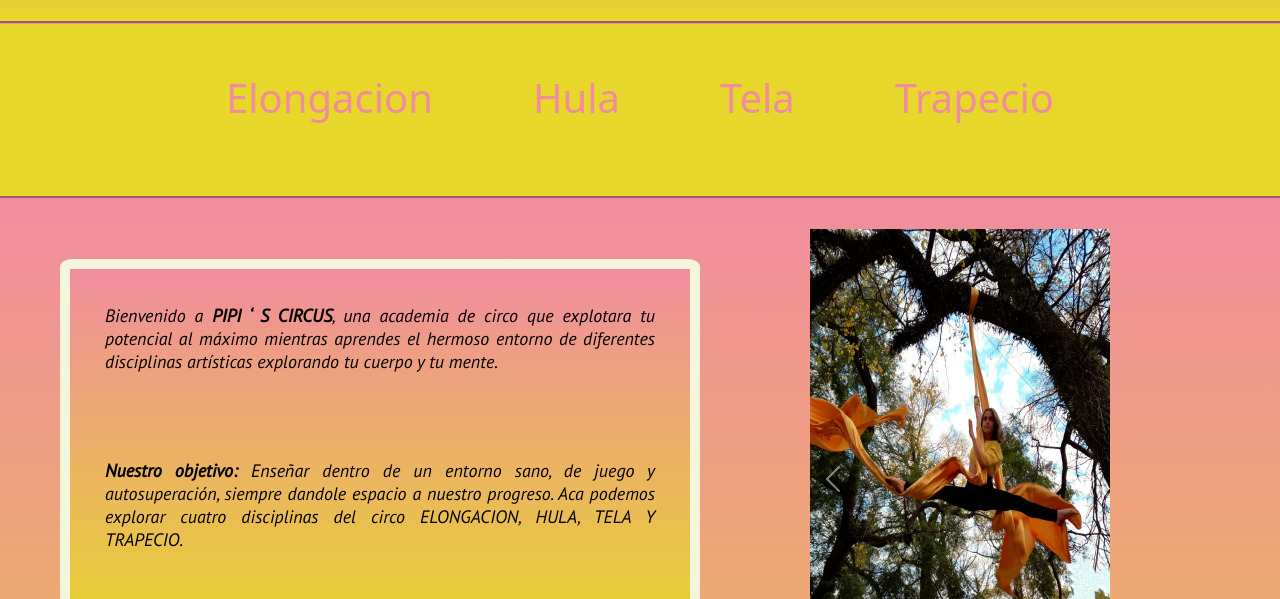
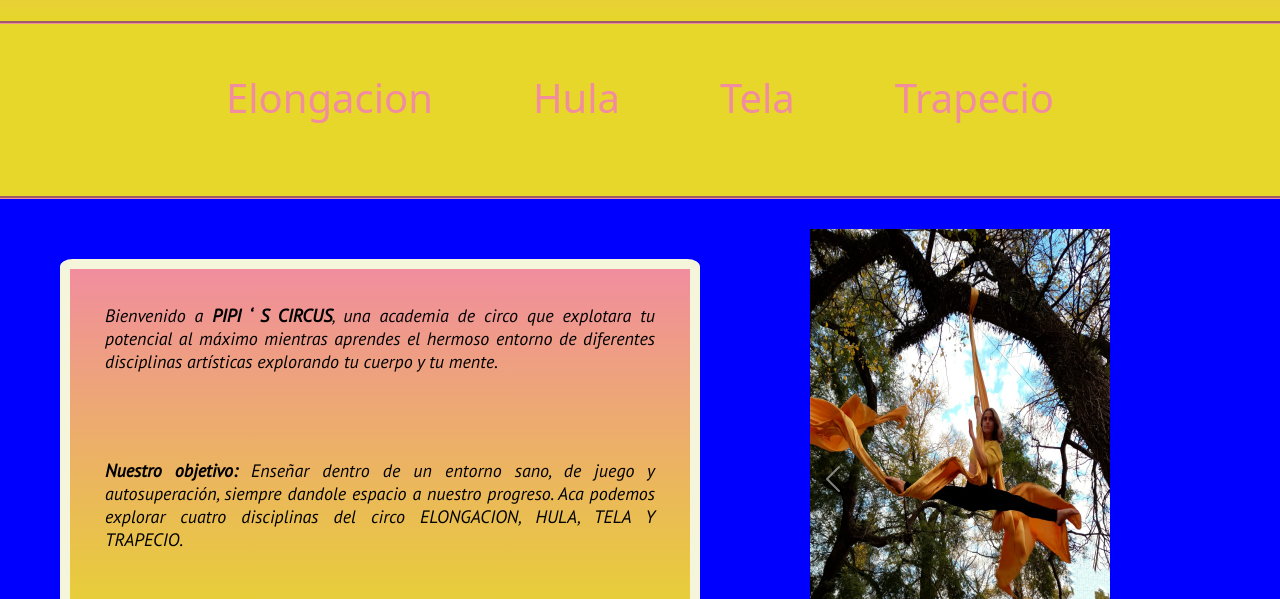
Before and after one commit to luchogomez01/Proyecto-coder, a plain HTML site: page index.html in a window 1280 px wide. Shown: the part 197-796 px from the top of the page. Drawn offline with nearby package versions, Linux system fonts and the light colour scheme.

Commit message:
Update estilos.css

```diff
--- a/estilos.css
+++ b/estilos.css
@@ -9,7 +9,7 @@ header{
     justify-content: start;
 }
 main{
-    background: linear-gradient(to top,#E6D72A,#F18D9E);
+    background: blue;
     width: 100%;
     display: grid;
     grid-template-columns: 1fr 1fr;
```
